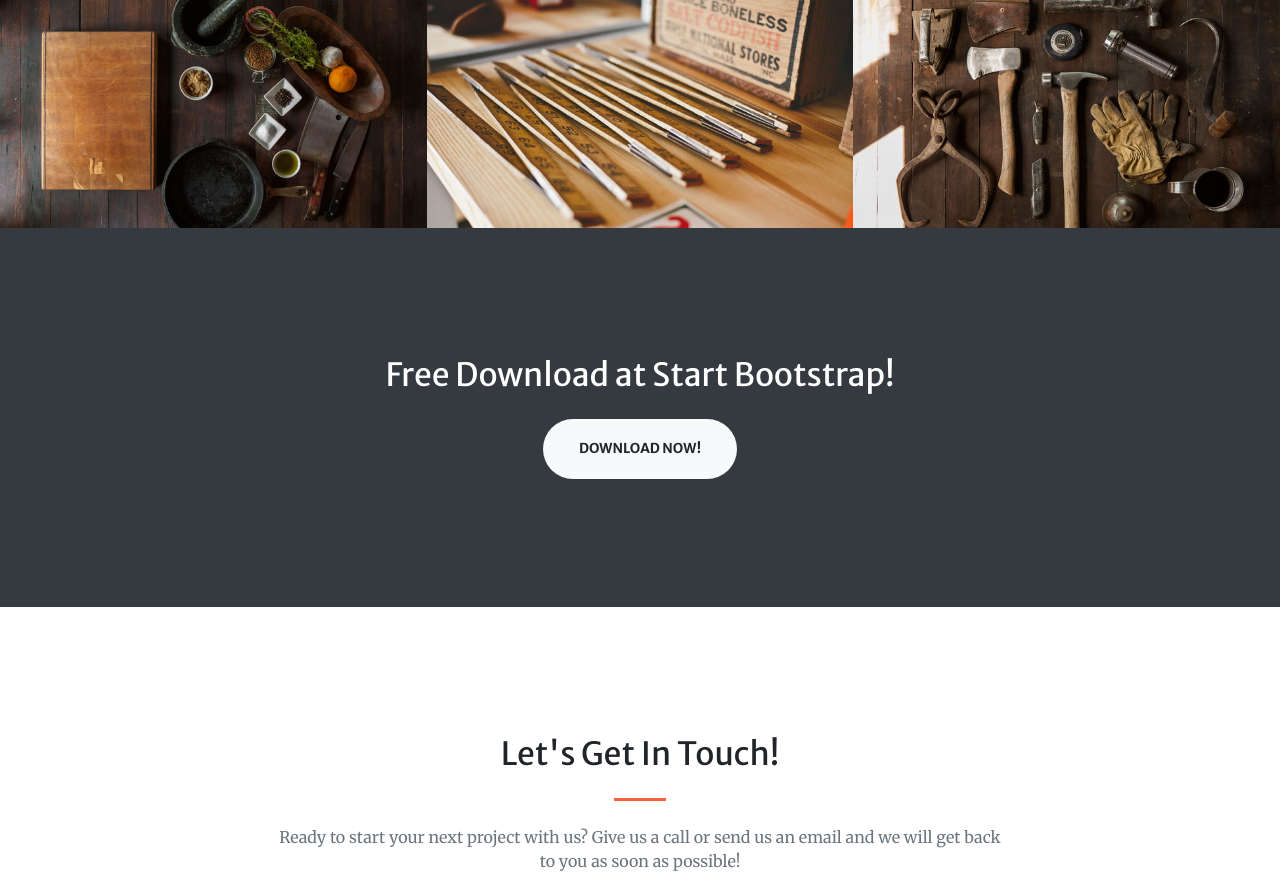
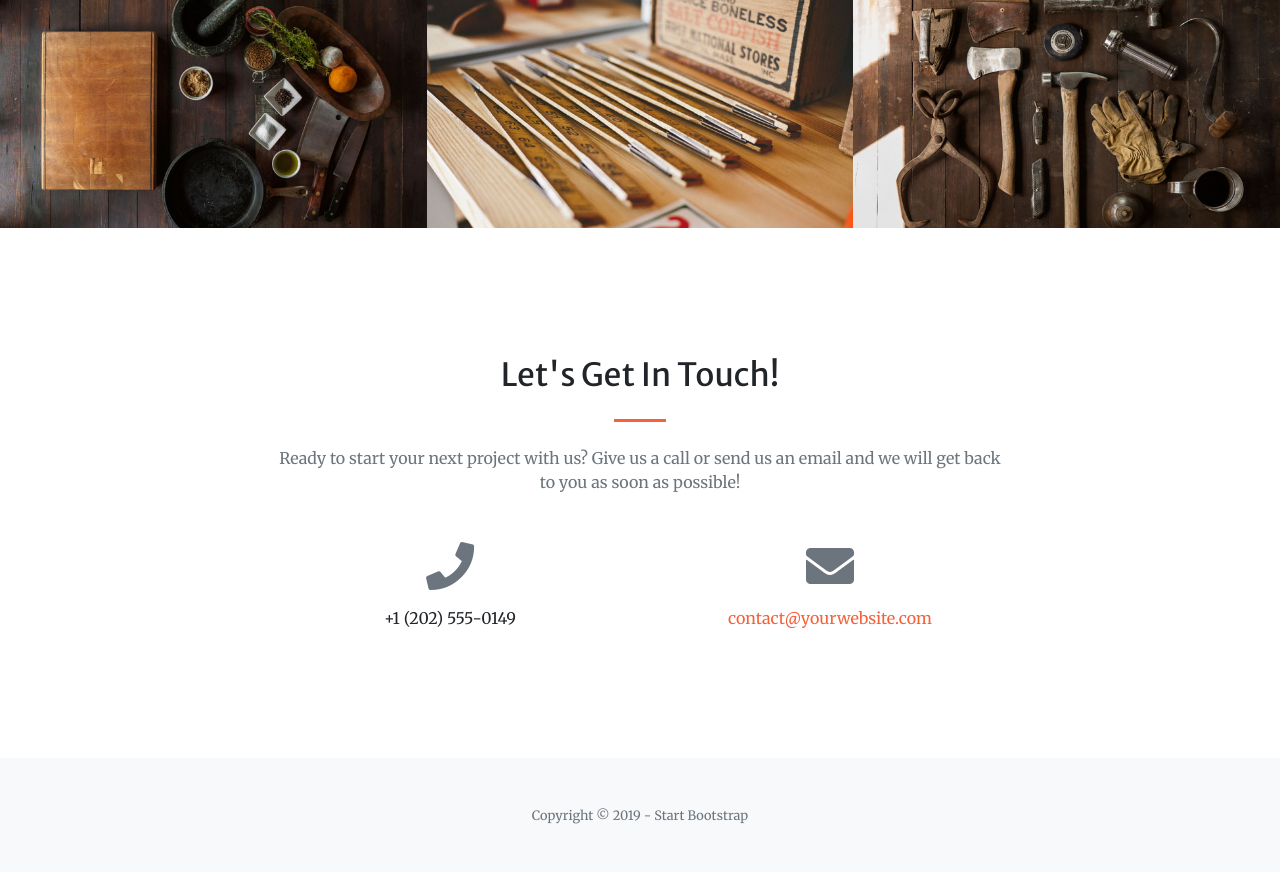
Before and after one commit to NunoMars/P8-Pur-Beurre, a Django app: template Pur_Beurre_Project/products/templates/products/index.html in a window 1280 px wide. Shown: the part 2075-2947 px from the top of the page. After the commit the page ends 2899 px from the top, so only its background shows below. Run offline with Django 3.2, Linux system fonts and the light colour scheme; the template is opened without the code that fills it, so the values that code supplies are empty; some libraries are stand-ins or nearby versions.

Commit message:
commencer travail sur le template

```diff
--- a/Pur_Beurre_Project/products/templates/products/index.html
+++ b/Pur_Beurre_Project/products/templates/products/index.html
@@ -1,5 +1,5 @@
 <!DOCTYPE html>
-<html lang="en">
+<html lang="fr">
 
 <head>
 
@@ -8,7 +8,7 @@
   <meta name="description" content="">
   <meta name="author" content="">
 
-  <title>Creative - Start Bootstrap Theme</title>
+  <title>Pur Beurre</title>
 
   {% load static %}
 
@@ -208,15 +208,6 @@
       </div>
     </div>
   </section>
-
-  <!-- Call to Action Section -->
-  <section class="page-section bg-dark text-white">
-    <div class="container text-center">
-      <h2 class="mb-4">Free Download at Start Bootstrap!</h2>
-      <a class="btn btn-light btn-xl" href="https://startbootstrap.com/themes/creative/">Download Now!</a>
-    </div>
-  </section>
-
   <!-- Contact Section -->
   <section class="page-section" id="contact">
     <div class="container">
```
